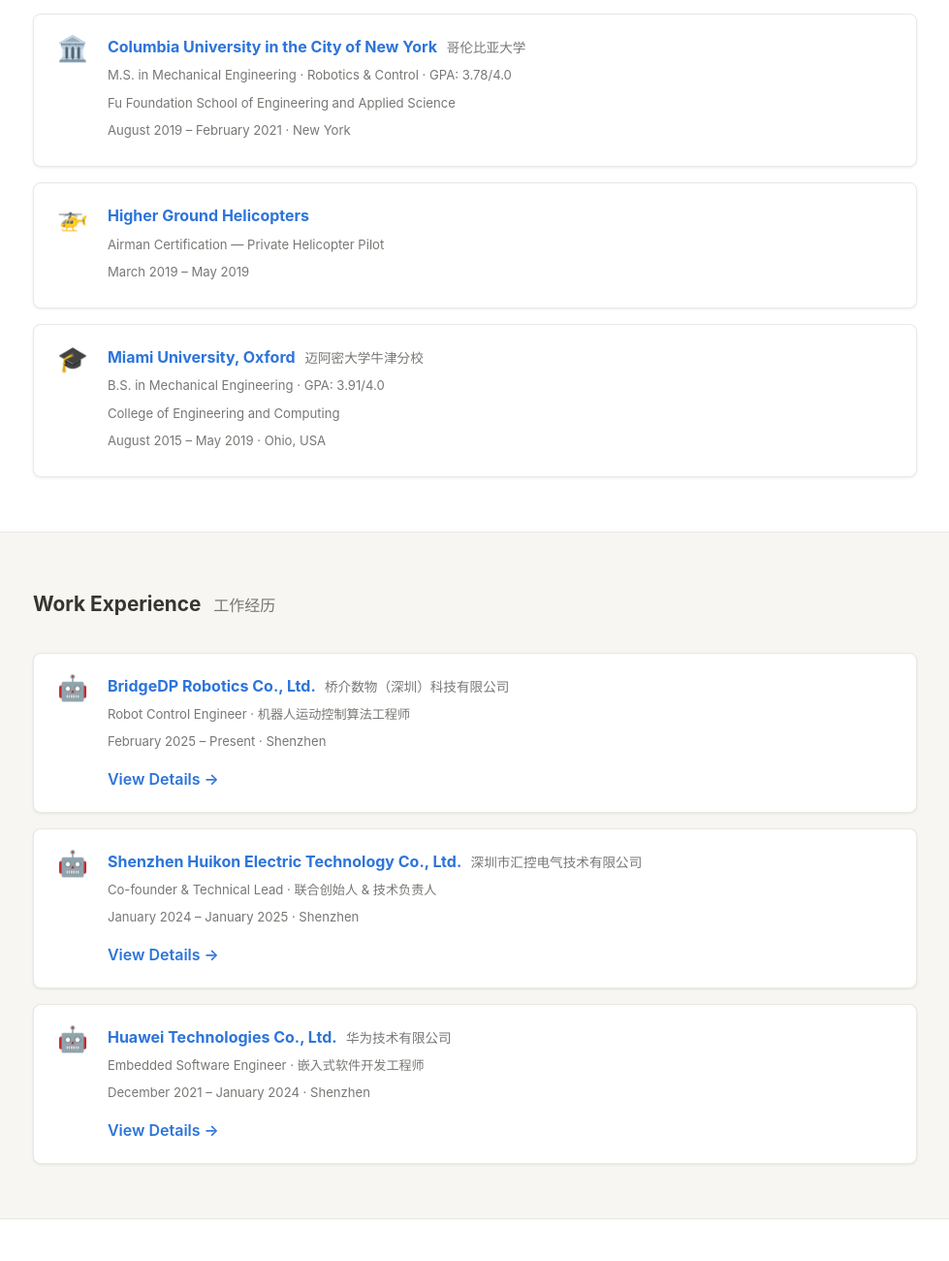
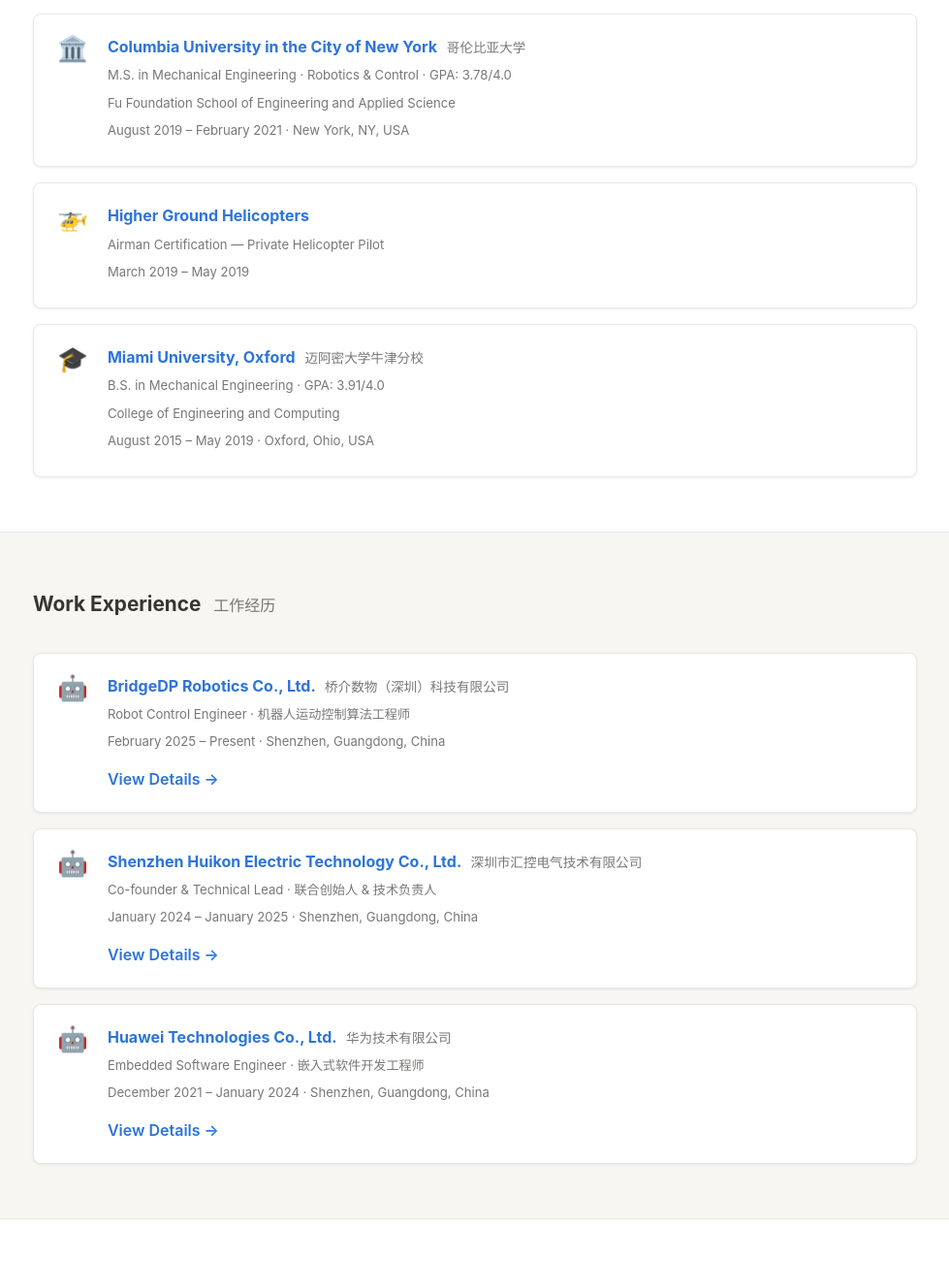
Before and after one commit to ImChong/ImChong.github.io, a plain HTML site: page index.html in a window 1280 px wide. Shown: the part 1000-2300 px from the top of the page at 97% size, without its empty margins (150-1129 px from the left). Drawn offline with Linux system fonts and the light colour scheme.

Commit message:
fix: 统一地址格式为城市-省份-国家形式

```diff
--- a/index.html
+++ b/index.html
@@ -47,7 +47,7 @@
           </div>
           <p class="hero-role">Robot Control Engineer</p>
           <p class="hero-role-zh">机器人运动控制算法工程师</p>
-          <p class="hero-location">📍 Shenzhen, Guangdong, China · 广东深圳</p>
+          <p class="hero-location">📍 Shenzhen, Guangdong, China · 广东省深圳市</p>
 
           <div class="bio">
             <p>
@@ -99,7 +99,7 @@
               <h3><a href="https://www.me.columbia.edu/" target="_blank" rel="noopener noreferrer">Columbia University in the City of New York</a> <span class="card-zh">哥伦比亚大学</span></h3>
               <p class="card-meta">M.S. in Mechanical Engineering · Robotics &amp; Control · GPA: 3.78/4.0</p>
               <p class="card-meta">Fu Foundation School of Engineering and Applied Science</p>
-              <p class="card-meta">August 2019 – February 2021 · New York</p>
+              <p class="card-meta">August 2019 – February 2021 · New York, NY, USA</p>
             </div>
           </article>
           <article class="card">
@@ -116,7 +116,7 @@
               <h3><a href="https://bulletin.miamioh.edu/engineering-computing/" target="_blank" rel="noopener noreferrer">Miami University, Oxford</a> <span class="card-zh">迈阿密大学牛津分校</span></h3>
               <p class="card-meta">B.S. in Mechanical Engineering · GPA: 3.91/4.0</p>
               <p class="card-meta">College of Engineering and Computing</p>
-              <p class="card-meta">August 2015 – May 2019 · Ohio, USA</p>
+              <p class="card-meta">August 2015 – May 2019 · Oxford, Ohio, USA</p>
             </div>
           </article>
         </div>
@@ -133,7 +133,7 @@
             <div class="card-body">
               <h3><a href="experience/bridgedp.html">BridgeDP Robotics Co., Ltd.</a> <span class="card-zh">桥介数物（深圳）科技有限公司</span></h3>
               <p class="card-meta">Robot Control Engineer · 机器人运动控制算法工程师</p>
-              <p class="card-meta">February 2025 – Present · Shenzhen</p>
+              <p class="card-meta">February 2025 – Present · Shenzhen, Guangdong, China</p>
               <a class="project-link" href="experience/bridgedp.html">View Details →</a>
             </div>
           </article>
@@ -142,7 +142,7 @@
             <div class="card-body">
               <h3><a href="experience/huikon.html">Shenzhen Huikon Electric Technology Co., Ltd.</a> <span class="card-zh">深圳市汇控电气技术有限公司</span></h3>
               <p class="card-meta">Co-founder &amp; Technical Lead · 联合创始人 &amp; 技术负责人</p>
-              <p class="card-meta">January 2024 – January 2025 · Shenzhen</p>
+              <p class="card-meta">January 2024 – January 2025 · Shenzhen, Guangdong, China</p>
               <a class="project-link" href="experience/huikon.html">View Details →</a>
             </div>
           </article>
@@ -151,7 +151,7 @@
             <div class="card-body">
               <h3><a href="experience/huawei.html">Huawei Technologies Co., Ltd.</a> <span class="card-zh">华为技术有限公司</span></h3>
               <p class="card-meta">Embedded Software Engineer · 嵌入式软件开发工程师</p>
-              <p class="card-meta">December 2021 – January 2024 · Shenzhen</p>
+              <p class="card-meta">December 2021 – January 2024 · Shenzhen, Guangdong, China</p>
               <a class="project-link" href="experience/huawei.html">View Details →</a>
             </div>
           </article>
```
Also changed, not shown: experience/bridgedp.html (+1 -1 lines), experience/huawei.html (+1 -1 lines), experience/huikon.html (+1 -1 lines).
